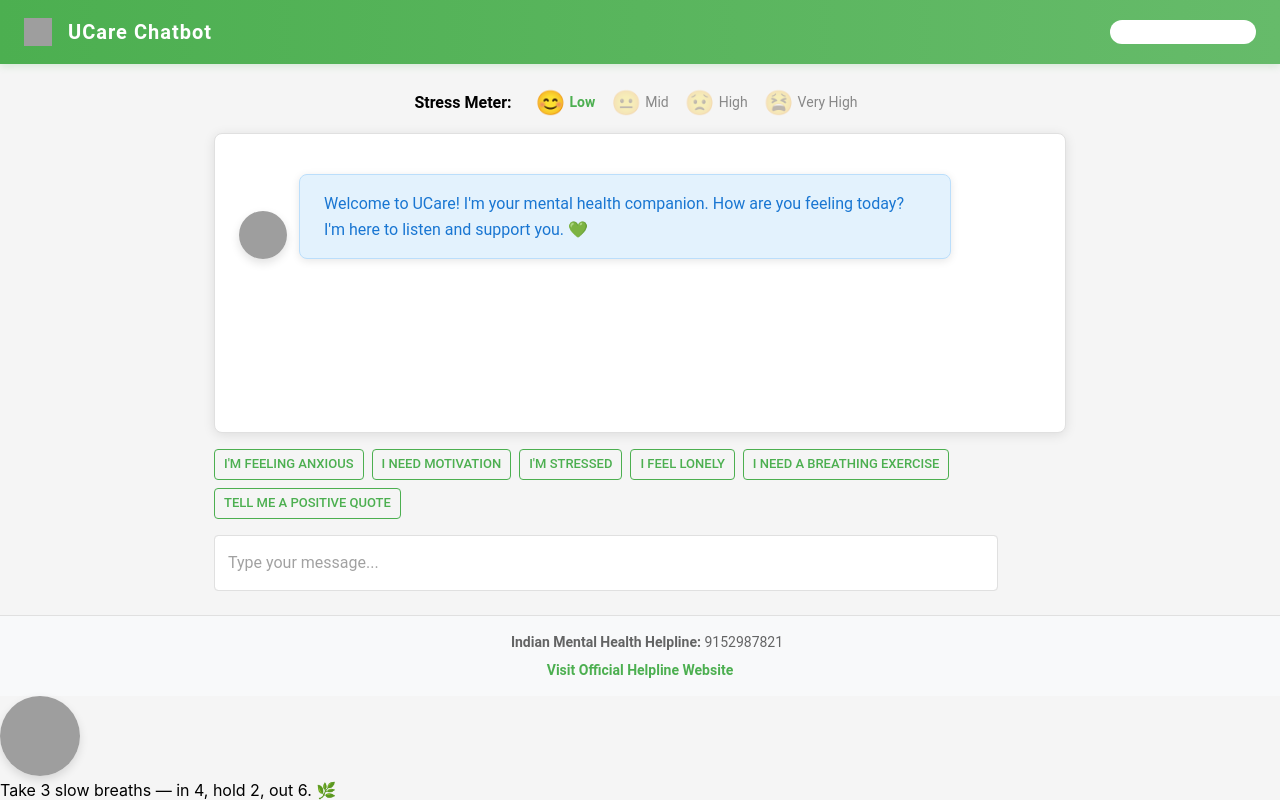
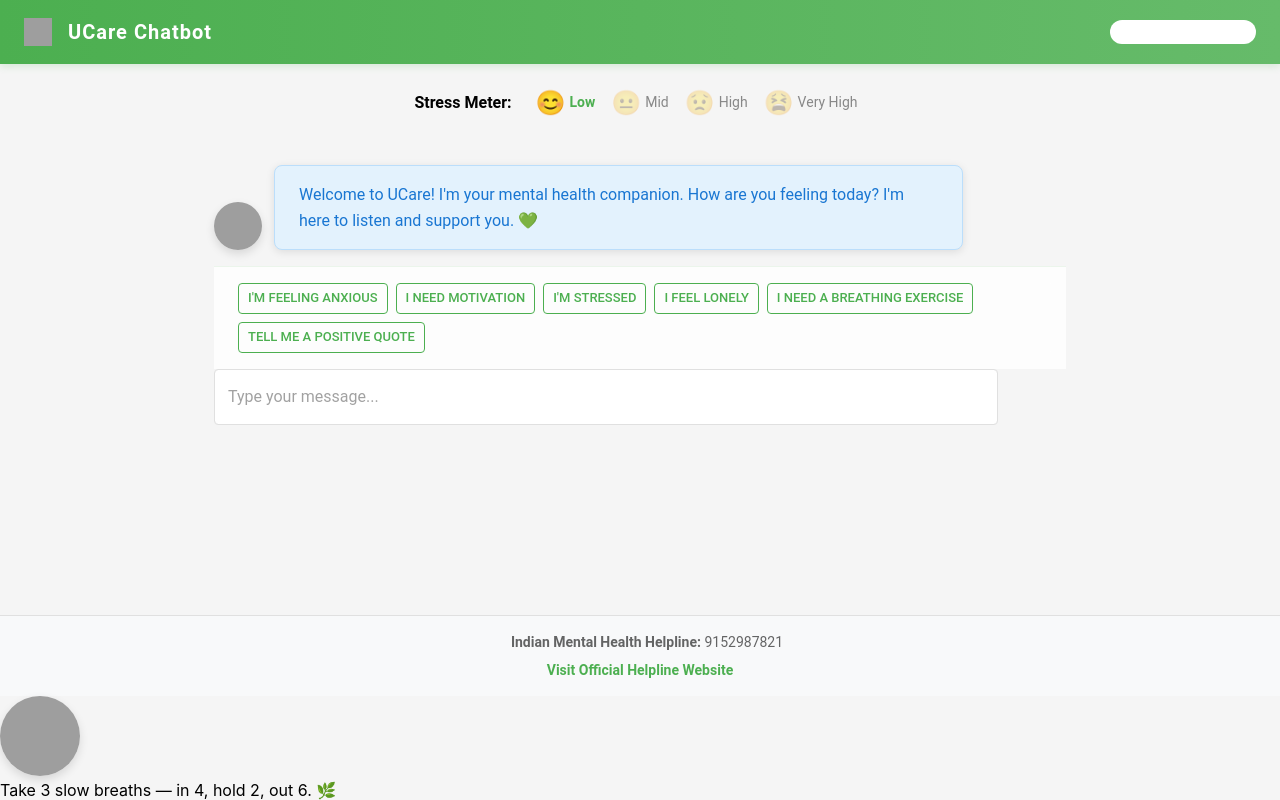
Before and after one commit to umesh-blip/ucare-mental-health-chatbot, a React (Create React App) app in the folder frontend/: page / in a window 1280 px wide. Built offline with nearby package versions, Linux system fonts and the light colour scheme; grey boxes are pictures that could not be loaded; some icons are missing.

Commit message:
Modern chat UI: fixed container, smooth scrolling, glassmorphism design, enhanced animations

```diff
--- a/frontend/src/App.css
+++ b/frontend/src/App.css
@@ -14,53 +14,81 @@ body {
   border: 1px solid #2d2e6b;
 }
 
-::-webkit-scrollbar {
-  width: 8px;
-  background: #23244d;
-}
-::-webkit-scrollbar-thumb {
-  background: #7f5fff;
-  border-radius: 4px;
+/* Enhanced message bubble animations */
+.slide-in-left {
+  animation: slideInLeft 0.4s cubic-bezier(0.25, 0.46, 0.45, 0.94);
 }
 
-a {
-  color: #7f5fff;
-  text-decoration: underline;
+.slide-in-right {
+  animation: slideInRight 0.4s cubic-bezier(0.25, 0.46, 0.45, 0.94);
 }
 
-.MuiAppBar-root {
-  background: linear-gradient(90deg, #7f5fff 0%, #00cfff 100%);
-  box-shadow: 0 0 24px #7f5fff44;
+.bubble-pop {
+  animation: bubblePop 0.3s cubic-bezier(0.68, -0.55, 0.265, 1.55);
 }
 
-.MuiToolbar-root {
-  min-height: 56px;
+@keyframes slideInLeft {
+  from {
+    opacity: 0;
+    transform: translateX(-20px) scale(0.95);
+  }
+  to {
+    opacity: 1;
+    transform: translateX(0) scale(1);
+  }
 }
 
-.slide-in-left {
-  animation: slideInLeft 0.5s cubic-bezier(0.23, 1, 0.32, 1);
-}
-.slide-in-right {
-  animation: slideInRight 0.5s cubic-bezier(0.23, 1, 0.32, 1);
-}
-.bubble-pop {
-  animation: bubblePop 0.28s ease-out;
-}
-@keyframes slideInLeft {
-  from { opacity: 0; transform: translateX(-40px); }
-  to { opacity: 1; transform: translateX(0); }
-}
 @keyframes slideInRight {
-  from { opacity: 0; transform: translateX(40px); }
-  to { opacity: 1; transform: translateX(0); }
-}
-@keyframes bubblePop {
-  0% { transform: scale(0.95); opacity: 0; }
-  60% { transform: scale(1.02); opacity: 1; }
-  100% { transform: scale(1); }
+  from {
+    opacity: 0;
+    transform: translateX(20px) scale(0.95);
+  }
+  to {
+    opacity: 1;
+    transform: translateX(0) scale(1);
+  }
 }
 
-/* Doctor avatar floating and slide behavior */
+@keyframes bubblePop {
+  0% {
+    transform: scale(0.8);
+    opacity: 0;
+  }
+  50% {
+    transform: scale(1.05);
+    opacity: 0.8;
+  }
+  100% {
+    transform: scale(1);
+    opacity: 1;
+  }
+}
+
+/* Smooth scrollbar styling */
+* {
+  scrollbar-width: thin;
+  scrollbar-color: rgba(76, 175, 80, 0.3) transparent;
+}
+
+/* Custom scrollbar for webkit browsers */
+::-webkit-scrollbar {
+  width: 6px;
+}
+
+::-webkit-scrollbar-track {
+  background: transparent;
+}
+
+::-webkit-scrollbar-thumb {
+  background: rgba(76, 175, 80, 0.3);
+  border-radius: 3px;
+}
+
+::-webkit-scrollbar-thumb:hover {
+  background: rgba(76, 175, 80, 0.5);
+}
+
+/* Enhanced doctor avatar floating animation */
 .doctor-avatar-floating {
   position: fixed;
   left: 24px;
@@ -69,14 +97,177 @@ a {
   background: none;
   pointer-events: none;
   transition: transform 0.6s cubic-bezier(0.23, 1, 0.32, 1), opacity 0.6s;
-  filter: drop-shadow(0 6px 12px rgba(0,0,0,0.15));
+  filter: drop-shadow(0 8px 16px rgba(76, 175, 80, 0.2));
 }
-.slide-in-doctor { transform: translateX(0); opacity: 1; animation: doctorBounce 0.6s ease-out; }
-.slide-out-doctor { transform: translateX(-120px); opacity: 0; }
+
+.slide-in-doctor {
+  transform: translateX(0);
+  opacity: 1;
+  animation: doctorBounce 0.8s cubic-bezier(0.68, -0.55, 0.265, 1.55);
+}
+
+.slide-out-doctor {
+  transform: translateX(-120px);
+  opacity: 0;
+}
+
 @keyframes doctorBounce {
-  0% { transform: translateX(-24px) translateY(0) scale(0.95); }
-  60% { transform: translateX(0) translateY(-4px) scale(1.02); }
-  100% { transform: translateX(0) translateY(0) scale(1); }
+  0% {
+    transform: translateX(-24px) translateY(0) scale(0.8);
+  }
+  50% {
+    transform: translateX(0) translateY(-8px) scale(1.1);
+  }
+  100% {
+    transform: translateX(0) translateY(0) scale(1);
+  }
+}
+
+/* Enhanced tip bubble styling */
+.doctor-tip-bubble {
+  position: fixed;
+  left: 120px;
+  bottom: 48px;
+  z-index: 999;
+  background: linear-gradient(135deg, #ffffff 0%, #f8f9fa 100%);
+  color: #2c3e50;
+  border: 1px solid rgba(76, 175, 80, 0.15);
+  border-radius: 16px;
+  padding: 12px 16px;
+  box-shadow: 0 8px 24px rgba(76, 175, 80, 0.15);
+  max-width: 280px;
+  font-size: 14px;
+  font-weight: 500;
+  animation: tipSlideIn 0.6s cubic-bezier(0.25, 0.46, 0.45, 0.94);
+  backdrop-filter: blur(10px);
+}
+
+@keyframes tipSlideIn {
+  from {
+    opacity: 0;
+    transform: translateX(-20px) translateY(10px) scale(0.9);
+  }
+  to {
+    opacity: 1;
+    transform: translateX(0) translateY(0) scale(1);
+  }
+}
+
+/* Modern Chat Container Styles */
+.modern-chat-container {
+  background: linear-gradient(135deg, #ffffff 0%, #f8f9fa 100%);
+  border-radius: 24px;
+  box-shadow:
+    0 20px 40px rgba(76, 175, 80, 0.1),
+    0 8px 16px rgba(0, 0, 0, 0.05),
+    inset 0 1px 0 rgba(255, 255, 255, 0.8);
+  border: 1px solid rgba(76, 175, 80, 0.1);
+  overflow: hidden;
+  position: relative;
+  backdrop-filter: blur(20px);
+}
+
+.chat-messages-area {
+  height: 500px;
+  overflow-y: auto;
+  padding: 24px;
+  background: transparent;
+  border: none;
+  box-shadow: none;
+  margin: 0;
+}
+
+.chat-input-section {
+  background: rgba(255, 255, 255, 0.9);
+  border-top: 1px solid rgba(76, 175, 80, 0.1);
+  padding: 20px 24px;
+  backdrop-filter: blur(10px);
+  position: relative;
+}
+
+/* Enhanced message styling */
+.message-bubble {
+  transition: all 0.2s ease;
+}
+
+.message-bubble:hover {
+  transform: translateY(-1px);
+  box-shadow: 0 4px 12px rgba(0, 0, 0, 0.1);
+}
+
+/* Quick reply button enhancements */
+.quick-reply-button {
+  transition: all 0.3s cubic-bezier(0.4, 0, 0.2, 1);
+  border-radius: 20px;
+  font-weight: 500;
+  letter-spacing: 0.3px;
+}
+
+.quick-reply-button:hover {
+  transform: translateY(-2px) scale(1.02);
+  box-shadow: 0 8px 20px rgba(76, 175, 80, 0.2);
+}
+
+/* Stress meter enhancements */
+.stress-meter-container {
+  background: rgba(255, 255, 255, 0.9);
+  border-radius: 16px;
+  padding: 16px 20px;
+  margin-bottom: 20px;
+  backdrop-filter: blur(10px);
+  border: 1px solid rgba(76, 175, 80, 0.1);
+  box-shadow: 0 4px 12px rgba(0, 0, 0, 0.05);
+}
+
+/* Responsive design adjustments */
+@media (max-width: 768px) {
+  .doctor-avatar-floating {
+    left: 16px;
+    bottom: 16px;
+  }
+
+  .doctor-tip-bubble {
+    left: 80px;
+    bottom: 32px;
+    max-width: 240px;
+    font-size: 13px;
+  }
+
+  .modern-chat-container {
+    border-radius: 20px;
+    margin: 16px;
+  }
+
+  .chat-messages-area {
+    height: 400px;
+    padding: 16px;
+  }
+
+  .chat-input-section {
+    padding: 16px 20px;
+  }
+}
+
+/* Focus states for accessibility */
+button:focus-visible,
+input:focus-visible,
+textarea:focus-visible {
+  outline: 2px solid #4CAF50;
+  outline-offset: 2px;
+}
+
+/* Loading state enhancements */
+.loading-pulse {
+  animation: loadingPulse 1.5s ease-in-out infinite;
+}
+
+@keyframes loadingPulse {
+  0%, 100% {
+    opacity: 1;
+  }
+  50% {
+    opacity: 0.5;
+  }
 }
 
 /* Typing indicator bubble */
@@ -89,6 +280,7 @@ a {
   align-items: center;
   gap: 6px;
 }
+
 .typing-bubble .dot {
   width: 6px;
   height: 6px;
@@ -97,34 +289,27 @@ a {
   opacity: 0.4;
   animation: typingDot 1.2s infinite ease-in-out;
 }
-.typing-bubble .dot:nth-child(2) { animation-delay: 0.15s; }
-.typing-bubble .dot:nth-child(3) { animation-delay: 0.3s; }
+
+.typing-bubble .dot:nth-child(2) {
+  animation-delay: 0.15s;
+}
+
+.typing-bubble .dot:nth-child(3) {
+  animation-delay: 0.3s;
+}
+
 @keyframes typingDot {
-  0%, 60%, 100% { transform: translateY(0); opacity: 0.4; }
-  30% { transform: translateY(-4px); opacity: 1; }
+  0%, 60%, 100% {
+    transform: translateY(0);
+    opacity: 0.4;
+  }
+  30% {
+    transform: translateY(-6px);
+    opacity: 1;
+  }
 }
 
 .doctor-avatar-img {
   border-radius: 50%;
   display: block;
 }
-
-.doctor-tip-bubble {
-  position: fixed;
-  left: 120px;
-  bottom: 48px;
-  z-index: 999;
-  background: #ffffff;
-  color: #1f2a44;
-  border: 1px solid #e0e7ff;
-  border-radius: 14px;
-  padding: 10px 12px;
-  box-shadow: 0 8px 20px rgba(0,0,0,0.12);
-  max-width: 260px;
-  font-size: 14px;
-  animation: tipSlideIn 0.5s cubic-bezier(0.23, 1, 0.32, 1);
-}
-@keyframes tipSlideIn {
-  from { opacity: 0; transform: translateX(-12px) translateY(8px); }
-  to { opacity: 1; transform: translateX(0) translateY(0); }
-}
--- a/frontend/src/App.js
+++ b/frontend/src/App.js
@@ -357,20 +357,15 @@ function App() {
         }}>
 
           {/* Stress Meter */}
+          <Box className="stress-meter-container" sx={{ mb: 2 }}>
             <StressMeter level={stressLevel} />
+          </Box>
 
-          {/* Chat Messages Area */}
-          <Paper elevation={2} sx={{
-            flex: 1,                      // Take available space
-            p: 3,                         // Padding inside
-            mb: 2,                        // Bottom margin
-            bgcolor: 'white',             // White background
-            overflowY: 'auto',            // Scrollable if many messages
-            borderRadius: 2,              // Rounded corners
-            boxShadow: '0 2px 12px rgba(0,0,0,0.1)',  // Subtle shadow
-            border: '1px solid #e0e0e0'  // Light border
-          }}>
+          {/* Modern Chat Container */}
+          <Box className="modern-chat-container" sx={{ flex: 1, display: 'flex', flexDirection: 'column' }}>
 
+            {/* Chat Messages Area - Scrollable */}
+            <Box className="chat-messages-area">
               {/* Display All Messages */}
               {messages.map((msg, idx) => (
                 <Box key={idx} sx={{
@@ -381,7 +376,7 @@ function App() {
                 }}>
                   {msg.from === 'bot' && <DoctorAvatarImage size={48} />}
                   <Box
-                  className={`${msg.from === 'user' ? 'slide-in-right' : 'slide-in-left'} bubble-pop`}
+                    className={`${msg.from === 'user' ? 'slide-in-right' : 'slide-in-left'} bubble-pop message-bubble`}
                     sx={{
                       px: 3,
                       py: 2,
@@ -420,15 +415,23 @@ function App() {
 
               {/* Invisible element for auto-scrolling */}
               <div ref={chatEndRef} />
-          </Paper>
+            </Box>
 
             {/* Quick Reply Buttons Section */}
-          <Box sx={{ mb: 2, display: 'flex', flexWrap: 'wrap', gap: 1 }}>
+            <Box sx={{
+              px: 3,
+              py: 2,
+              borderTop: '1px solid rgba(76, 175, 80, 0.1)',
+              background: 'rgba(255, 255, 255, 0.8)',
+              backdropFilter: 'blur(10px)'
+            }}>
+              <Box sx={{ display: 'flex', flexWrap: 'wrap', gap: 1 }}>
                 {quickReplies.map((reply, index) => (
                   <Button
                     key={index}
                     variant="outlined"
                     size="small"
+                    className="quick-reply-button"
                     onClick={() => handleQuickReply(reply)}
                     sx={{
                       borderColor: '#4CAF50',  // Green border
@@ -436,8 +439,6 @@ function App() {
                       '&:hover': {
                         borderColor: '#388E3C',  // Darker green on hover
                         bgcolor: 'rgba(76, 175, 80, 0.1)',  // Light green background
-                    transform: 'translateY(-1px)',  // Slight lift effect
-                    transition: 'all 0.2s ease'  // Smooth animation
                       }
                     }}
                   >
@@ -445,8 +446,10 @@ function App() {
                   </Button>
                 ))}
               </Box>
+            </Box>
 
-          {/* Message Input Section */}
+            {/* Message Input Section - Pinned at Bottom */}
+            <Box className="chat-input-section">
               <Box sx={{ display: 'flex', gap: 2, alignItems: 'flex-end' }}>
 
                 {/* Text Input Field */}
@@ -497,6 +500,8 @@ function App() {
                 >
                   <SendIcon />
                 </IconButton>
+              </Box>
+            </Box>
           </Box>
         </Container>
 
```
Lines whose indentation alone changed are shown as unchanged.
